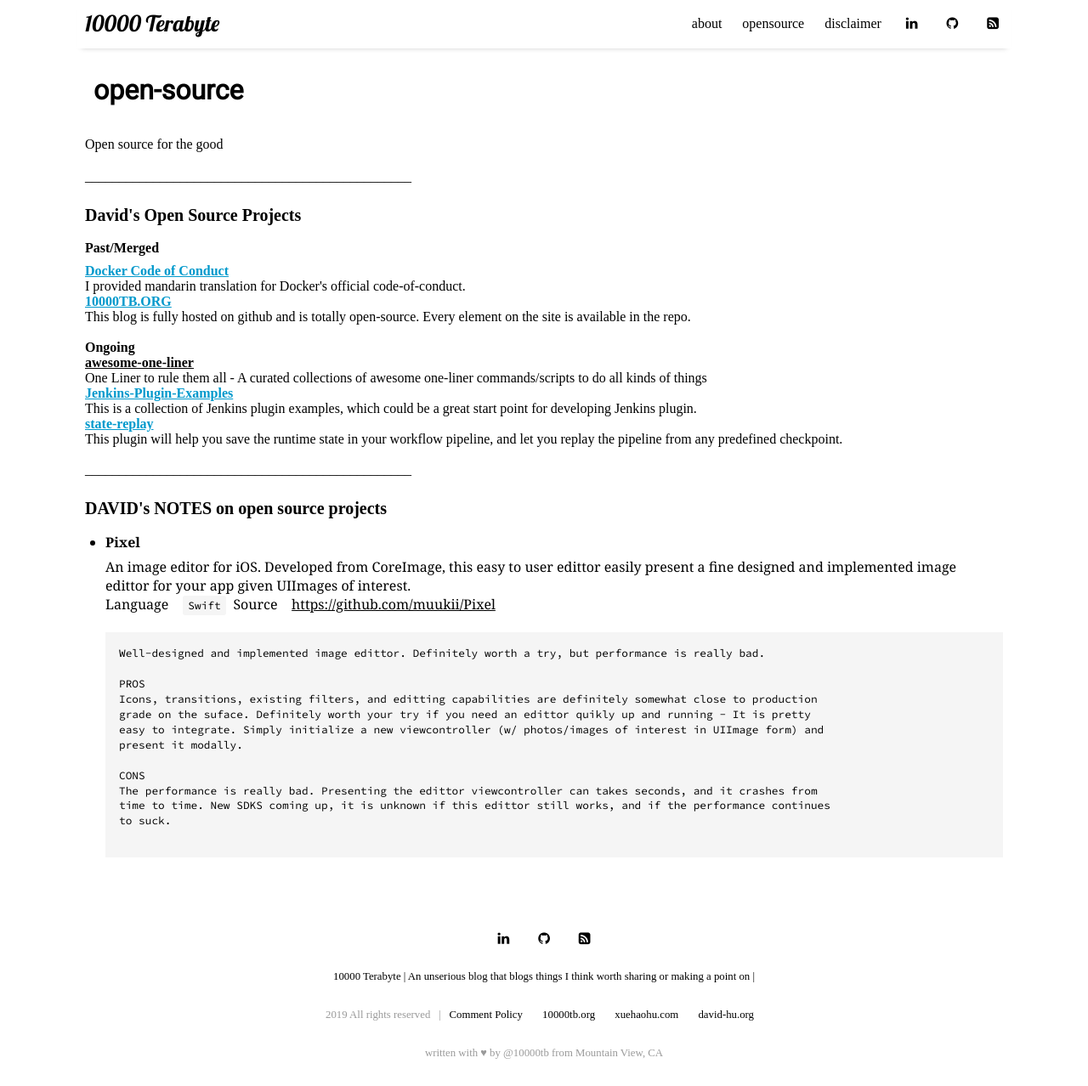
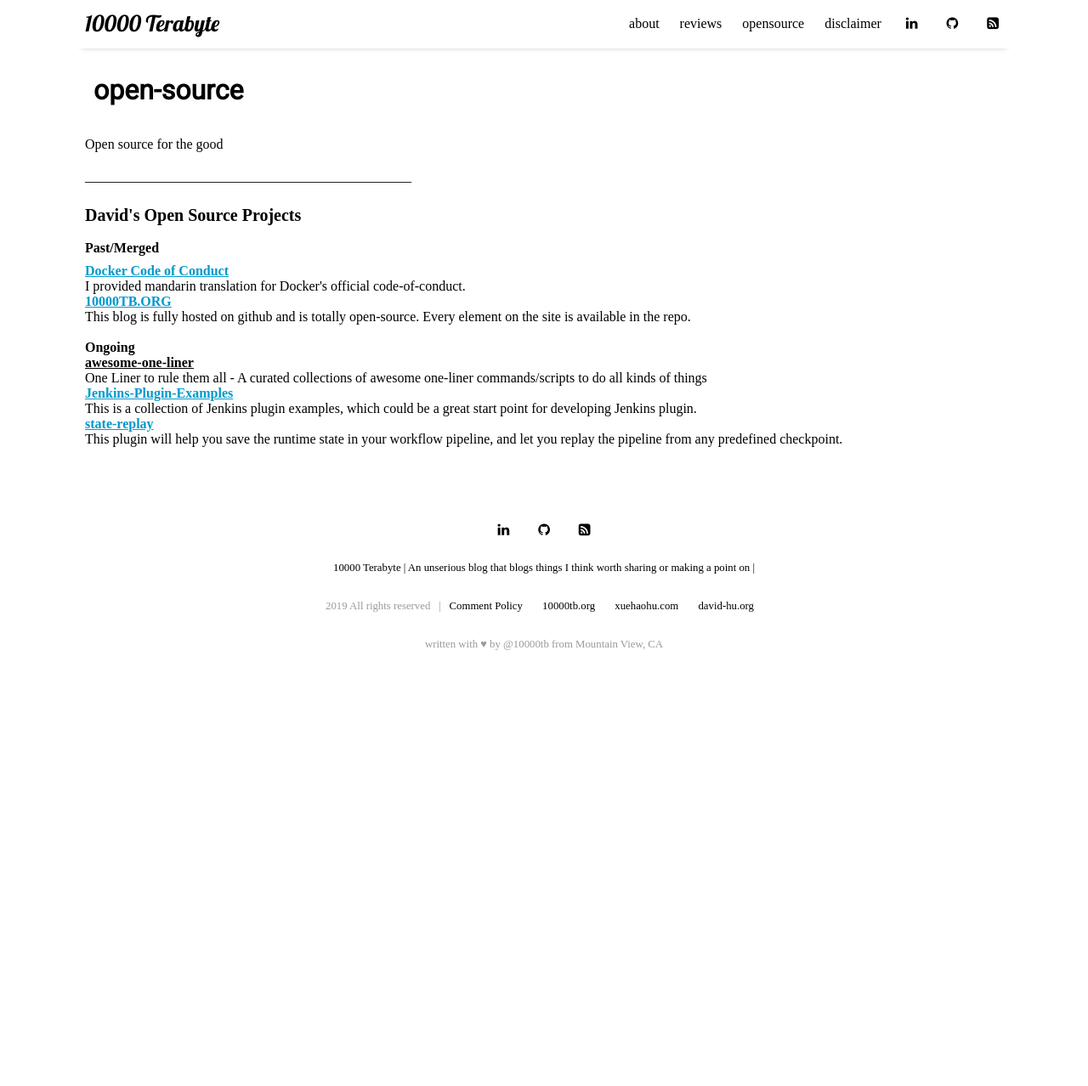
Before and after one commit to 10000TB/10000TB.github.io, a Jekyll site: the page built from pages/opensource.html, in a window 1280 px wide and 1278 px high. Shown: the whole window at 85% size. Built offline with Jekyll 4.4.1, drawn with Linux system fonts in a browser that asks for light colours; nearby versions of some CDN libraries; some web fonts are replaced.

Commit message:
[site pages] moved os notes to under review and added music appreciation seciton.

```diff
--- a/_data/settings.yml
+++ b/_data/settings.yml
@@ -7,7 +7,7 @@
 
 menu:
 - {name: 'about', folder: 'pages', file: 'about.html'}
-#- {name: 'Miscellaneous', folder: 'pages', file: 'miscellaneous.html'}
+- {name: 'reviews', folder: 'pages', file: 'reviews.html'}
 - {name: 'opensource', folder: 'pages', file: 'opensource.html'}
 - {name: 'disclaimer', folder: 'pages', file: 'disclaimer.html'}
 
--- a/pages/opensource.html
+++ b/pages/opensource.html
@@ -26,41 +26,6 @@
 <span>This plugin will help you save the runtime state in your workflow pipeline, and let you replay the pipeline from any predefined checkpoint.</span>
 <br/>
 <br/>
-________________________________________________
-<br/>
-<h3>DAVID's NOTES on open source projects</h3>
-
-    <ul>
-
-        <li>
-            <div class="review-entry", style="width:100%; height: auto;">
-                <div class="review-source">
-                    <h5>Pixel</h5> <span>An image editor for iOS. Developed from CoreImage, this easy to user edittor easily present a fine designed and implemented image edittor for your app given UIImages of interest.</span>
-                    <br/>
-                    Language &nbsp;&nbsp;  <code>Swift</code> &nbsp;Source &nbsp;&nbsp;  <a href="https://github.com/muukii/Pixel">https://github.com/muukii/Pixel</a>
-                    <br/>
-                    <br/>
-                    <pre>
-Well-designed and implemented image edittor. Definitely worth a try, but performance is really bad.
-
-PROS
-Icons, transitions, existing filters, and editting capabilities are definitely somewhat close to production
-grade on the suface. Definitely worth your try if you need an edittor quikly up and running - It is pretty
-easy to integrate. Simply initialize a new viewcontroller (w/ photos/images of interest in UIImage form) and
-present it modally.
-
-CONS
-The performance is really bad. Presenting the edittor viewcontroller can takes seconds, and it crashes from
-time to time. New SDKS coming up, it is unknown if this edittor still works, and if the performance continues
-to suck.
-                    </pre>
-                </div>
-                <div>
-                </div>
-            </div>
-        </li>
 
 
-    </ul>
-
 </div>
```
Also changed, not shown: pages/reviews.html (added, +125 -0 lines).
